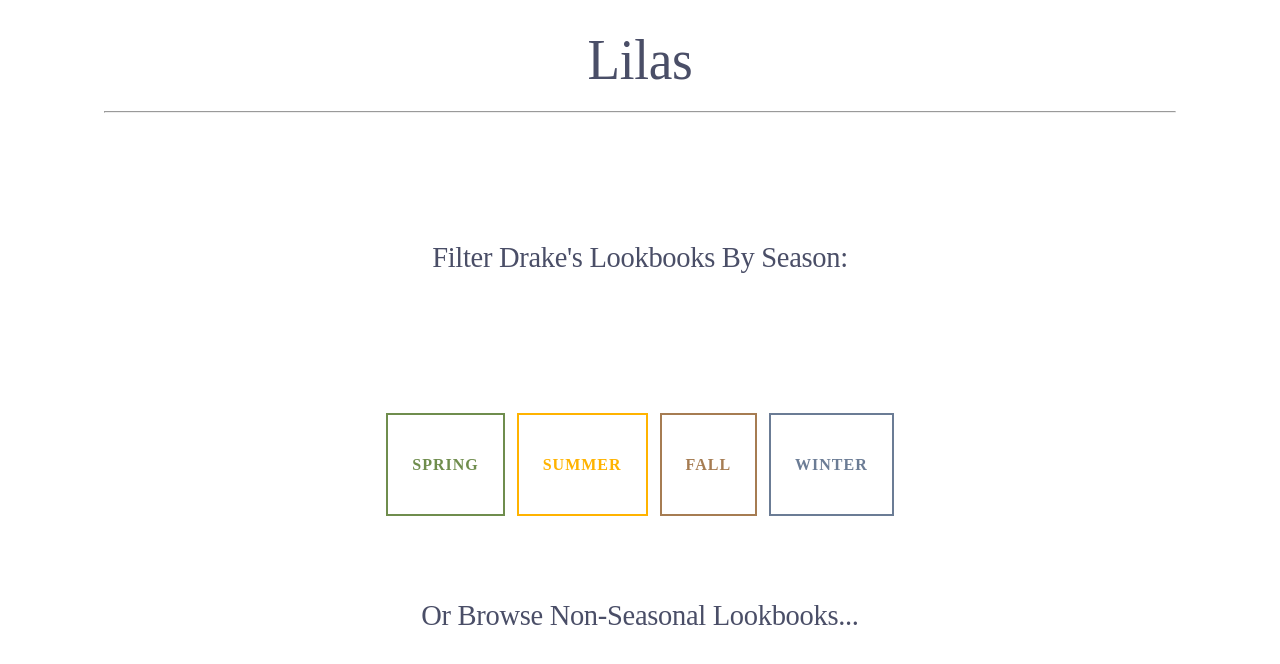
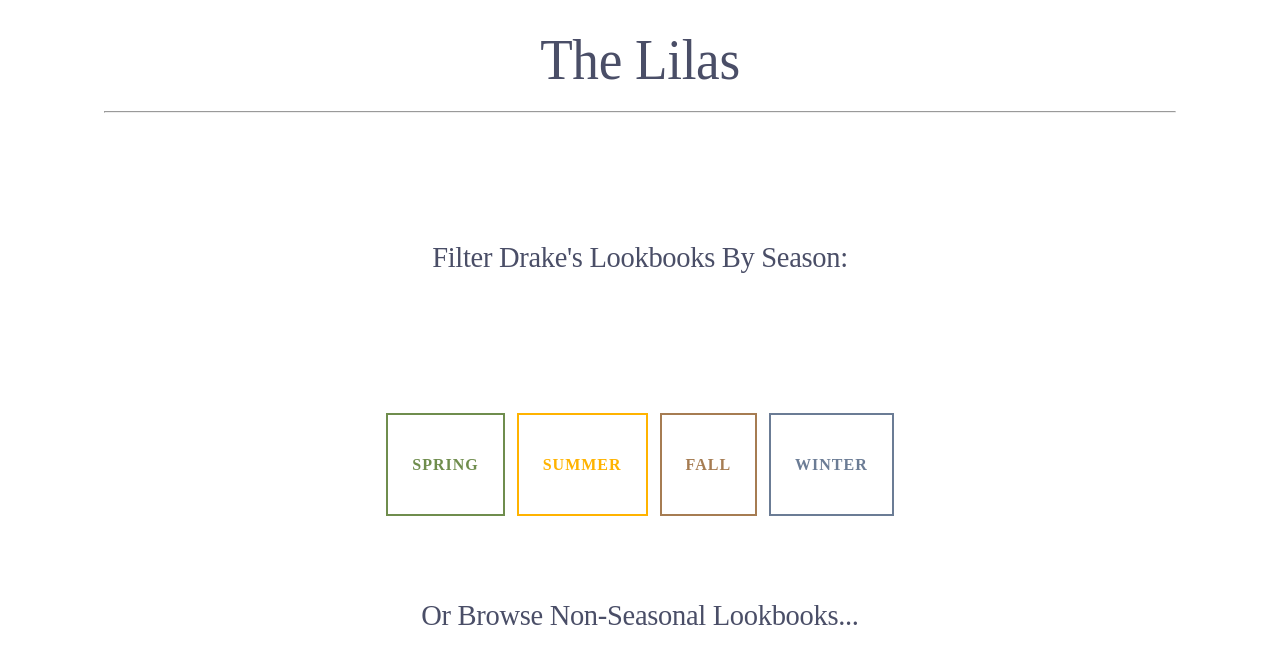
Before and after one commit to joselevelh/Lilas, a React (Vite) app in the folder lilas-react/: page / in a window 1280 px wide. Shown: the top 664 px of the page. Built offline with nearby package versions, Linux system fonts and the light colour scheme; no server answers.

Commit message:
added seo tags and title

```diff
--- a/lilas-react/src/components/LilasHeader.jsx
+++ b/lilas-react/src/components/LilasHeader.jsx
@@ -1,6 +1,6 @@
 export default function LilasHeader() {
     return <div className="header-section">
-        <h1 className="header-text">Lilas</h1>
+        <h1 className="header-text">The Lilas</h1>
         <hr style={{borderWidth : '.7px'}}/>
     </div>;
 }
```
